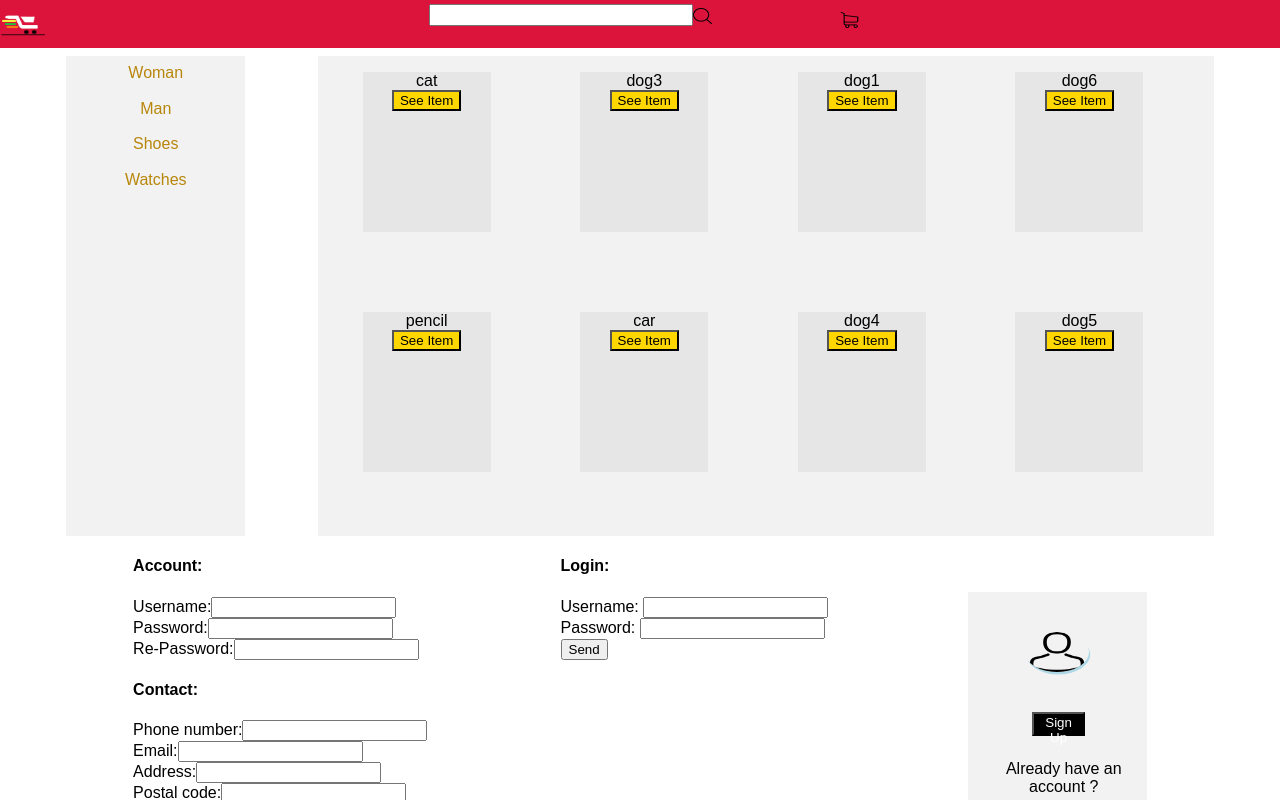
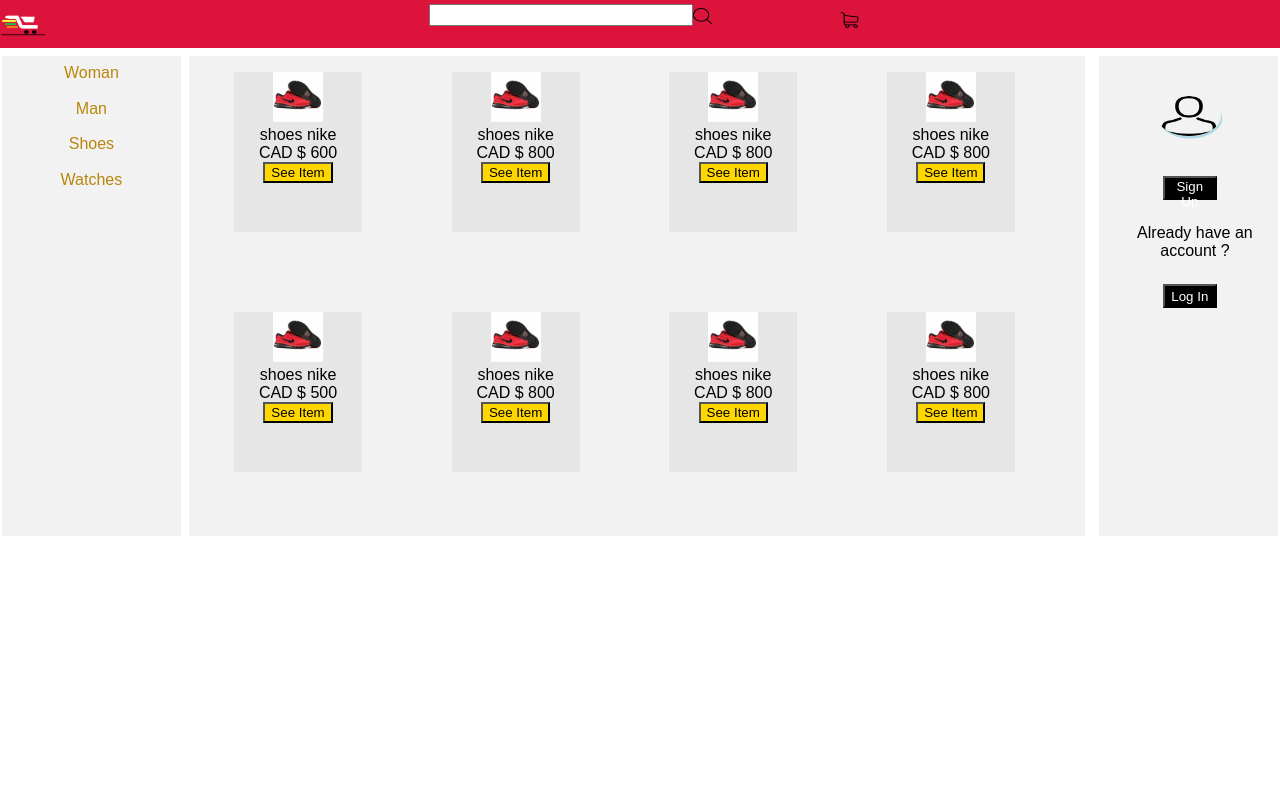
Before and after one commit to DavidNeiOs/Allibay-project, a React (Create React App) app in the folder frontend/: page / in a window 1280 px wide. Shown: the top 800 px of the page. Built offline with nearby package versions, Linux system fonts and the light colour scheme.

Commit message:
Detail item and add to cart functionality

```diff
--- a/frontend/src/App.js
+++ b/frontend/src/App.js
@@ -8,6 +8,7 @@
 import LoginCmp from './LoginCmp.js';
 import SellerItemCmp from './SellerItemCmp.js';
 import PurchaseItemCmp from './PurchaseItemCmp.js';
+import ItemDetailCmp from './ItemDetailCmp.js'
 // end -----------------------------------------------------------
 
 // css Components ------------------------------------------------
@@ -26,24 +27,27 @@
   constructor() {
     super()
     this.state = {
-      items: [{ description: 'pencil', price: 500, itemID: 1 },
-      { description: 'pen', price: 800, itemID: 2 },
-      { description: 'car', price: 800, itemID: 3 },
-      { description: 'dog', price: 700, itemID: 4 },
-      { description: 'cat', price: 600, itemID: 5 },
-      { description: 'dog1', price: 800, itemID: 6 },
-      { description: 'dog2', price: 800, itemID: 7 },
-      { description: 'dog3', price: 800, itemID: 8 },
-      { description: 'dog4', price: 800, itemID: 9 },
-      { description: 'dog5', price: 800, itemID: 10 },
-      { description: 'dog6', price: 800, itemID: 11 },
-      { description: 'dog7', price: 800, itemID: 12 }
+      items: [
+      { itemID: 1 , blurb: 'shoes nike', description: 'lorem ipsum ...', price: 500, category: 'shoes', image:'tennisNikeRed.png'},
+      { itemID: 2 , blurb: 'shoes nike', description: 'lorem ipsum ...', price: 800, category: 'shoes', image:'tennisNikeRed.png'},
+      { itemID: 3 , blurb: 'shoes nike', description: 'lorem ipsum ...', price: 800, category: 'shoes', image:'tennisNikeRed.png'},
+      { itemID: 4 , blurb: 'shoes nike', description: 'lorem ipsum ...', price: 700, category: 'shoes', image:'tennisNikeRed.png'},
+      { itemID: 5, blurb: 'shoes nike', description: 'lorem ipsum ...', price: 600, category: 'shoes', image:'tennisNikeRed.png'},
+      { itemID: 6 , blurb: 'shoes nike', description: 'lorem ipsum ...', price: 800, category: 'shoes', image:'tennisNikeRed.png'},
+      { itemID: 7 , blurb: 'shoes nike', description: 'lorem ipsum ...', price: 800, category: 'shoes', image:'tennisNikeRed.png'},
+      { itemID: 8 , blurb: 'shoes nike', description: 'lorem ipsum ...', price: 800, category: 'shoes', image:'tennisNikeRed.png'},
+      { itemID: 9 , blurb: 'shoes nike', description: 'lorem ipsum ...', price: 800, category: 'shoes', image:'tennisNikeRed.png'},
+      { itemID: 10 , blurb: 'shoes nike', description: 'lorem ipsum ...', price: 800, category: 'shoes', image:'tennisNikeRed.png'},
+      { itemID: 11 , blurb: 'shoes nike', description: 'lorem ipsum ...', price: 800, category: 'shoes', image:'tennisNikeRed.png'},
+      { itemID: 12 , blurb: 'shoes nike', description: 'lorem ipsum ...', price: 800, category: 'shoes', image:'tennisNikeRed.png' }
       ],  // this list contains all the items
       randomItems: [], // this list contains 10 random items from the items list
       categories: [],
       signUpSuccess: false,
       userID: null, //this value chang when the login is success
-      userName: ''
+      userName: '',
+      item: null,
+      cartUserItems: []
     }
     this.getItems = this.getItems.bind(this)
     this.getRandomItems = this.getRandomItems.bind(this)
@@ -52,6 +56,8 @@
     this.setSignUpSuccess = this.setSignUpSuccess.bind(this);
     this.setLoginSuccess = this.setLoginSuccess.bind(this);
     this.doLogout = this.doLogout.bind(this);
+    this.setItemToDetail = this.setItemToDetail.bind(this);
+    this.setItemToCart = this.setItemToCart.bind(this);
   }
   /*
     This function will load all the items from the server
@@ -123,6 +129,17 @@
     this.setState({ userID: userId, userName: username })
   }
 
+  setItemToDetail(itemID) {
+    let matchingItem = this.state.items.filter(item => item.itemID === itemID);
+    this.setState({ item: matchingItem })
+  }
+
+  setItemToCart(item) {
+    let carItems = this.state.cartUserItems;
+    carItems.push(item);
+    this.setState({ cartUserItems: carItems })
+  }
+
   doLogout(){
     //TODO: REMOVE THE COOKIE!!!
     let bodyInfo = {username :  this.state.userName} ;
@@ -164,9 +181,10 @@
               <Link>Shoes</Link>
               <Link>Watches</Link>
             </Aside>
-            <RandomItems history={routeProps.history} randomItems={this.state.randomItems} />
-            {!this.state.signUpSuccess ? (<SignUpCmp show={true} setSignUpSuccessFunction={this.setSignUpSuccess} />) : (<div></div>)}
-            {!this.state.userID ? (<LoginCmp show={true} setLoginSuccessFunction={this.setLoginSuccess} />) : (<div></div>)}
+            <RandomItems history={routeProps.history} randomItems={this.state.randomItems} setItemToDetailFunction={this.setItemToDetail} />
+            {!!this.state.signUpSuccess ? (<SignUpCmp show={true} setSignUpSuccessFunction={this.setSignUpSuccess} />) : (<div></div>)}
+            {!!this.state.userID ? (<LoginCmp show={true} setLoginSuccessFunction={this.setLoginSuccess} />) : (<div></div>)}
+            <ItemDetailCmp item={this.state.item} setItemToCartFunction={this.setItemToCart} />
             <Aside join>
               <Logo src={'/Images/Icons/avatar.png'} avatar />
               <Button register> Sign Up </Button>
--- a/frontend/src/ItemDetailCmp.js
+++ b/frontend/src/ItemDetailCmp.js
@@ -1,11 +1,44 @@
 import React, { Component } from 'react';
 
-class ItemDetailCmp extends Commponent {
+class ItemDetailCmp extends Component {
 
     constructor() {
         super();
+        this.state = { itemID: null, quantity: 0}
+        this.handleInputQuantity = this.handleInputQuantity.bind(this);
+        this.handleSubmitCart = this.handleSubmitCart.bind(this);
     }
 
+    handleInputQuantity(event) {
+        event.preventDefault();
+        this.setState({ itemID: this.props.item[0].itemID, quantity: event.target.value })
+    }
+
+    handleSubmitCart(event) {
+        event.preventDefault();
+        this.props.setItemToCartFunction({itemID: this.state.itemID, quantity: this.state.quantity});
+    }
+
+    render() {
+        return (
+            this.props.item ?
+            <div>
+                <div>ITEM DETAIL</div>
+                <div><img src={"/Images/items/" + this.props.item[0].category+"/"+this.props.item[0].image} height="200px" width="200px" /></div>
+                <div><label>Item Id:{this.props.item[0].itemID}</label></div>
+                <div><label>Blurb:{this.props.item[0].blurb}</label></div>
+                <div><label>Description:{this.props.item[0].description}</label></div>
+                <div><label>Price:CAD $ {this.props.item[0].price}</label></div>
+                <div>
+                    <form onSubmit={this.handleSubmitCart}>
+                        <input type="number" value={this.state.inputQuantity} onChange={this.handleInputQuantity} />
+                        <input type="submit" value="Add to cart" />
+                    </form>
+                </div>
+            </div>
+            : <div></div>
+        )
+    }
 }
 
 export default ItemDetailCmp;
--- a/frontend/src/RandomItemsCmp.js
+++ b/frontend/src/RandomItemsCmp.js
@@ -22,9 +22,10 @@
       super(props)
       this.buttonHandler = this.buttonHandler.bind(this)
   }
-  buttonHandler(itemID, evt) {
+  buttonHandler(item, evt) {
     evt.preventDefault();
-    this.props.history.push('/item/' + itemID);
+    //this.props.history.push('/item/' + itemID);
+    this.props.setItemToDetailFunction(item.itemID);
   }
   render() {
     return (
@@ -32,9 +33,12 @@
         {this.props.randomItems.map(item => {
           return (
             <Item>
-              <div>{item.description}</div>
+              <div><img src={"/Images/items/" + item.category+"/"+item.image} height="50px" width="50px" /></div>
+              <div>{item.blurb}</div>
+              <div>CAD $ {item.price}</div>
               <Button onClick={(evt) => {
-                this.buttonHandler(item.itemID, evt)
+                //this.buttonHandler(item.itemID, evt)
+                this.buttonHandler(item, evt)
               }}>
                 See Item
               </Button>
```
Also changed, not shown: frontend/public/Images/items/shoes/tennisNikeRed.png (added).
